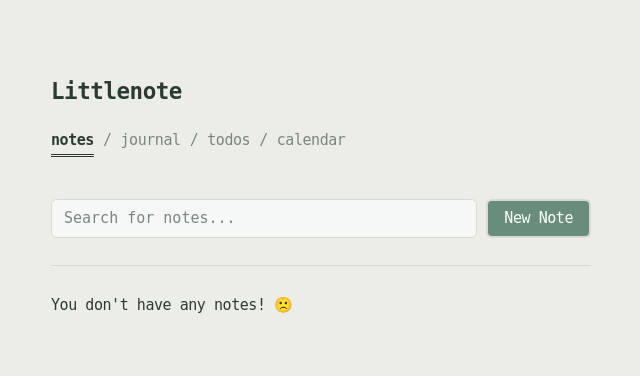
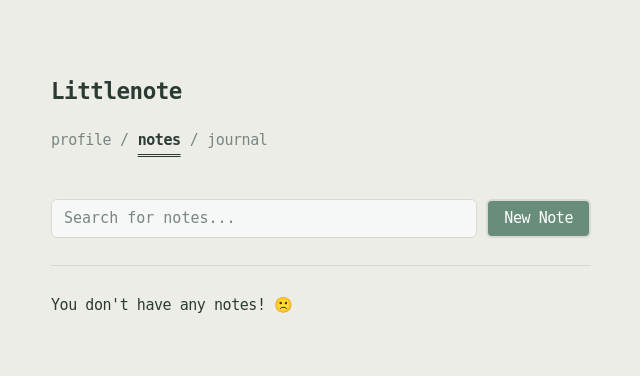
Before and after one commit to nmsalvatore/Littlenote, a Django app: page /notes/ in a window 1280 px wide. Shown: the part 44-420 px from the top of the page, without its empty margins (319-959 px from the left). Run offline with Django 5.2, Linux system fonts and the light colour scheme; the visitor is signed in with stand-in values (Sample User, id 1); data that the repository does not hold is empty; parts of the project's set-up code (start-up, migrations or seed data) failed here and were passed over.

Commit message:
feat: removed todos and calendar nav links, added profile, better date formatting of journal entries

```diff
--- a/src/apps/journal/static/journal/css/journal.css
+++ b/src/apps/journal/static/journal/css/journal.css
@@ -10,12 +10,14 @@ form > button[type="submit"] {
 }
 
 .journal-entry {
+    display: flex;
+    flex-direction: column;
+    gap: var(--spacing-sm);
     background: var(--color-lighter);
     border-radius: 6px;
     padding: var(--spacing-sm);
 }
 
 .journal-entry time {
-    margin-bottom: var(--spacing-sm);
     display: block;
 }
--- a/src/apps/journal/templates/journal/journal.html
+++ b/src/apps/journal/templates/journal/journal.html
@@ -14,7 +14,8 @@
         </form>
         {% for entry in journal_entries %}
             <div class="journal-entry">
-                <time datetime="">{{ entry.created_at }}</time>
+                <time datetime="{{ entry.created_at | date:'Y-m-d' }}">{{ entry.created_at | date:"n.j.y" }}</time>
+                <hr>
                 {{ entry.content|linebreaks }}
             </div>
         {% endfor %}
--- a/src/templates/partials/navbar.html
+++ b/src/templates/partials/navbar.html
@@ -1,14 +1,11 @@
 <nav>
+    <div class="nav-item">
+        <a href="/">Profile</a>
+    </div>
     <div class="nav-item {% if request.resolver_match.app_name == 'notes' %}active{% endif %}">
         <a href="{% url 'notes:list' %}">Notes</a>
     </div>
     <div class="nav-item {% if request.resolver_match.app_name == 'journal' %}active{% endif %}">
         <a href="{% url 'journal:home' %}">Journal</a>
     </div>
-    <div class="nav-item">
-        <a href="">Todos</a>
-    </div>
-    <div class="nav-item">
-        <a href="">Calendar</a>
-    </div>
 </nav>
```
